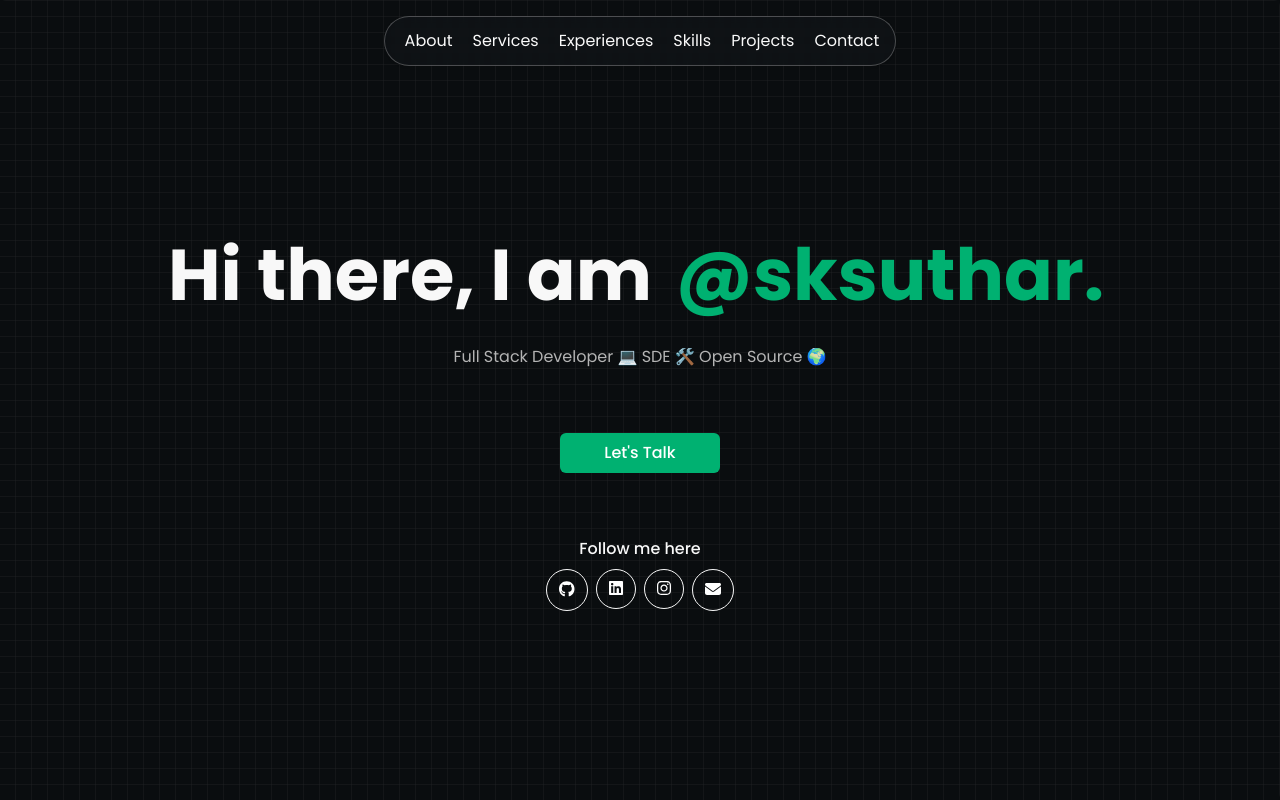
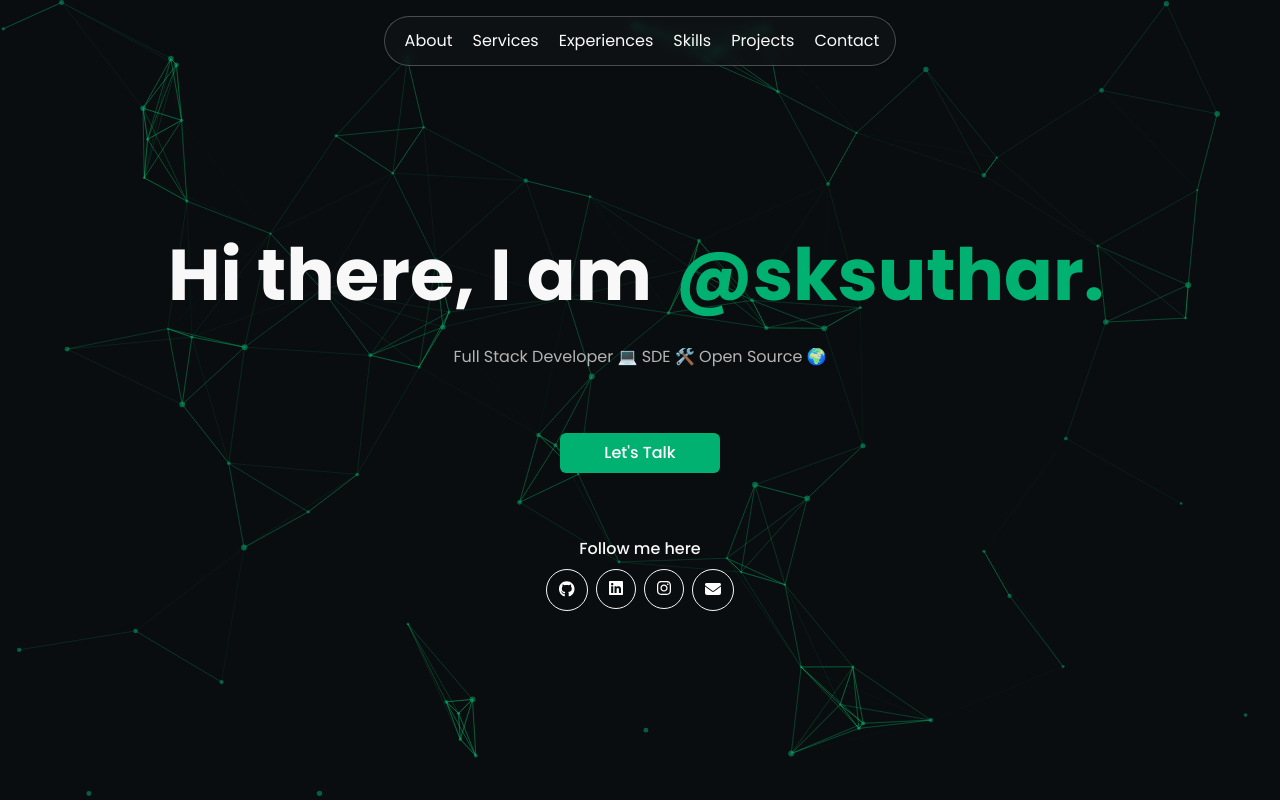
Before and after one commit to suthar-suresh/portfolio, a Next.js app: page / in a window 1280 px wide. Shown: the top 800 px of the page. Built offline with nearby package versions, Linux system fonts and the light colour scheme; no server answers; what tailwindcss-debug-screens would draw is missing.

Commit message:
Add ParticleBackground component and integrate into HomeSection1

```diff
--- /dev/null
+++ b/src/components/common/ParticleBackground.tsx
@@ -0,0 +1,96 @@
+"use client";
+
+import { useCallback } from "react";
+import Particles from "react-particles";
+import { loadSlim } from "tsparticles-slim";
+import type { Engine } from "tsparticles-engine";
+
+const ParticleBackground = () => {
+  const particlesInit = useCallback(async (engine: Engine) => {
+    await loadSlim(engine);
+  }, []);
+
+  const particlesLoaded = useCallback(async () => {
+    // Particles loaded callback
+  }, []);
+
+  return (
+    <Particles
+      id="tsparticles"
+      init={particlesInit}
+      loaded={particlesLoaded}
+      options={{
+        background: {
+          color: {
+            value: "transparent",
+          },
+        },
+        fpsLimit: 120,
+        interactivity: {
+          events: {
+            onClick: {
+              enable: true,
+              mode: "push",
+            },
+            onHover: {
+              enable: true,
+              mode: "repulse",
+            },
+            resize: true,
+          },
+          modes: {
+            push: {
+              quantity: 4,
+            },
+            repulse: {
+              distance: 200,
+              duration: 0.4,
+            },
+          },
+        },
+        particles: {
+          color: {
+            value: "#00b171", // Primary color
+          },
+          links: {
+            color: "#00ed8a", // Secondary color
+            distance: 150,
+            enable: true,
+            opacity: 0.3,
+            width: 1,
+          },
+          move: {
+            direction: "none",
+            enable: true,
+            outModes: {
+              default: "bounce",
+            },
+            random: false,
+            speed: 1,
+            straight: false,
+          },
+          number: {
+            density: {
+              enable: true,
+              area: 800,
+            },
+            value: 80,
+          },
+          opacity: {
+            value: 0.5,
+          },
+          shape: {
+            type: "circle",
+          },
+          size: {
+            value: { min: 1, max: 3 },
+          },
+        },
+        detectRetina: true,
+      }}
+      className="absolute inset-0 z-0"
+    />
+  );
+};
+
+export default ParticleBackground;
--- a/src/components/home/Section1.tsx
+++ b/src/components/home/Section1.tsx
@@ -5,15 +5,17 @@ import ConstrainedBox from "@/components/core/constrained-box";
 import ResponsiveBox from "@/components/core/ResponsiveBox";
 import Row from "@/components/core/Row";
 import { FlipWords } from "@/components/common/FlipWords";
+import ParticleBackground from "@/components/common/ParticleBackground";
 import socialLinks from "@/data/socialLinks";
 import TalkButton from "./ui/TalkButton";
 
 const HomeSection1 = ({ id }: Readonly<{ id: string }>) => {
   return (
     <ResponsiveBox
-      classNames="dark:bg-[var(--bgColor)] bg-[var(--bgColor)] dark:bg-grid-white/[0.1] bg-grid-white/[0.1] min-h-screen items-center justify-center relative overflow-hidden rounded-md"
+      classNames="dark:bg-[var(--bgColor)] bg-[var(--bgColor)] min-h-screen items-center justify-center relative overflow-hidden rounded-md"
       id={id}
     >
+      <ParticleBackground />
       <ConstrainedBox classNames="px-4 py-8 pt-16 z-20 items-center justify-center">
         <Column classNames="w-full items-center justify-center">
 
@@ -44,10 +46,10 @@ const HomeSection1 = ({ id }: Readonly<{ id: string }>) => {
           <h2 className="text-base/6 font-medium text-center">Follow me here</h2>
 
           <Row classNames="mt-2 gap-2">
-            {socialLinks.slice(0, 5).map((link, index) => {
+            {socialLinks.slice(0, 5).map((link) => {
               return (
                 <Link
-                  key={`social-link-${index}`}
+                  key={`social-link-${link.name || link.text}`}
                   href={link.url}
                   target="_blank"
                   className="app__outlined_btn !rounded-full !p-2 lg:!p-3 !aspect-square !border-[var(--textColor)]"
```
